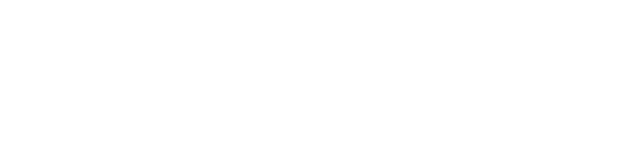
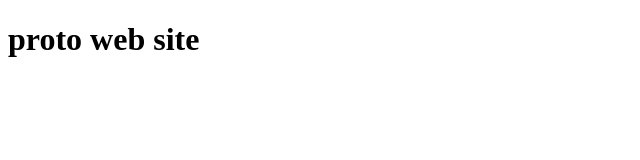
Before and after one commit to husnain3184/proto, a plain HTML site: page index.html in a window 1280 px wide. Shown: the whole page, without its empty margins (0-640 px from the left). Drawn offline with Linux system fonts and the light colour scheme.

Commit message:
add heading and titile

```diff
--- a/index.html
+++ b/index.html
@@ -1,9 +1,9 @@
 <!DOCTYPE html>
 <html>
 <head>
-	<title></title>
+	<title>proto web site</title>
 </head>
 <body>
-
+<h1>proto web site</h1>
 </body>
 </html>
```
